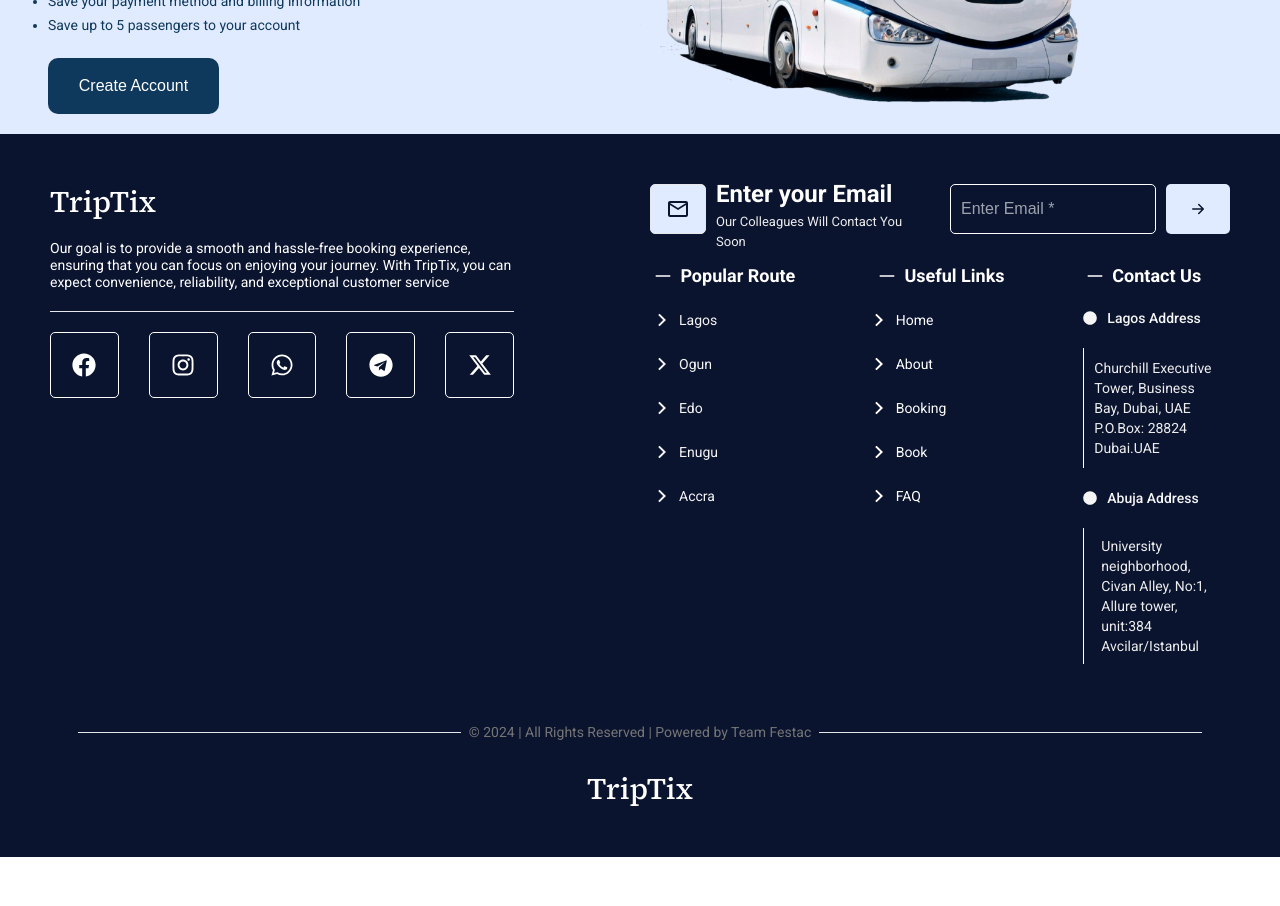
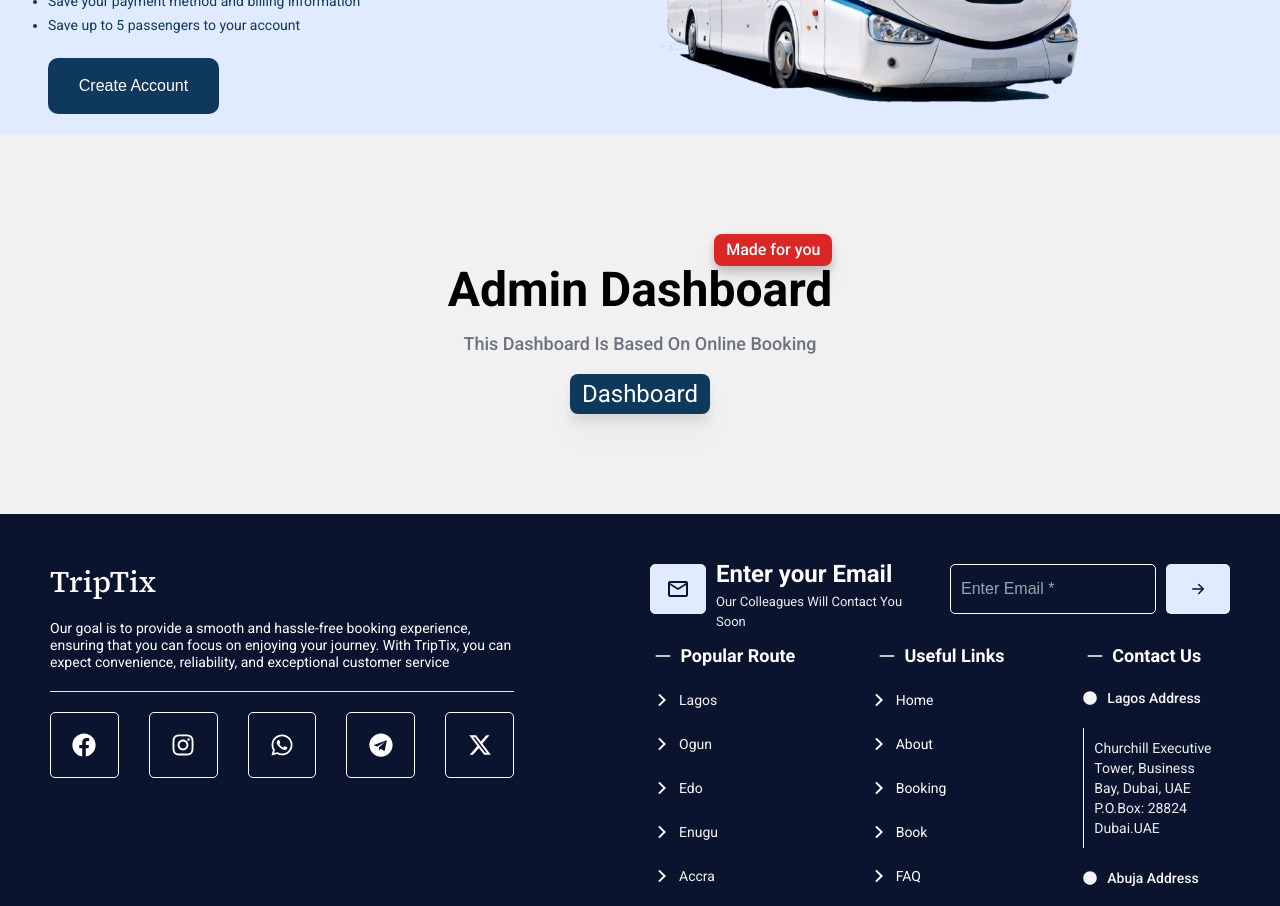
Before and after one commit to Niola-DC/Trip-Tix-, a React (Vite) app: page / in a window 1280 px wide. Shown: the part 1820-2726 px from the top of the page. Before the commit the page ends 2677 px from the top, so only its background shows below. Built offline with nearby package versions, Linux system fonts and the light colour scheme.

Commit message:
Update Admin-panel

```diff
--- a/src/components/admin-dashboard/Reviews.jsx
+++ b/src/components/admin-dashboard/Reviews.jsx
@@ -3,6 +3,7 @@
 import { Link } from 'react-router-dom';
 import { man, woman } from '../../assets/images';
 import Star from './Star';
+import Notification from './Notification';
 
 export default function Reviews() {
     const [sidebarVisible, setSidebarVisible] = useState(false);
@@ -74,8 +75,9 @@
             </div>
             <div className="flex-1 bg-white border h-full text-base overflow-scroll noscroll p-4 ml-0">
                 <header>
-                    <div className="my-4 items-center">
+                    <div className="my-4 flex justify-between items-center">
                         <h1 className="font-[590] text-2xl mb-8">Reviews</h1>
+                        <Notification/>
                     </div>
                 </header>
                 <div className='border p-4 border-white drop-shadow-xl shadow-[0px_4px_10px_#00000026]'>
--- a/src/components/home/Home.jsx
+++ b/src/components/home/Home.jsx
@@ -4,6 +4,7 @@
 import Header from "./header/Header";
 import ViewTicket from "./view-ticket/ViewTicket";
 import Why from "./why_book_with_us/Why";
+import AdminDashboard from "./admin-dashboard/AdminDashboard";
 
 export default function Home() {
   return (
@@ -12,6 +13,7 @@
       <ViewTicket />
       <BookTicket />
       <Why />
+      <AdminDashboard/>
     </section>
   );
 }
--- /dev/null
+++ b/src/components/home/admin-dashboard/AdminDashboard.jsx
@@ -0,0 +1,17 @@
+import React from 'react'
+import { Link } from 'react-router-dom'
+
+export default function AdminDashboard() {
+    return (
+        <div className='flex flex-col bg-[#F1F1F1] gap-4 h-auto justify-center items-center p-[100px]'>
+            <div>
+                <div className='flex justify-end'>
+                    <p className='bg-red-600 font-medium text-white drop-shadow-xl shadow-[0px_4px_10px_#00000026] px-3 py-1 rounded-lg'>Made for you</p>
+                </div>
+                <p className='text-black text-5xl font-[590] '>Admin Dashboard</p>
+            </div>
+            <p className='font-medium text-lg text-gray-500'>This Dashboard Is Based On Online Booking</p>
+            <Link to={"/EditHomepage"} className='bg-[#0E385C] drop-shadow-xl shadow-[0px_4px_10px_#00000026 text-2xl text-white px-3 py-1 rounded-lg'>Dashboard</Link>
+        </div>
+    )
+}
```
